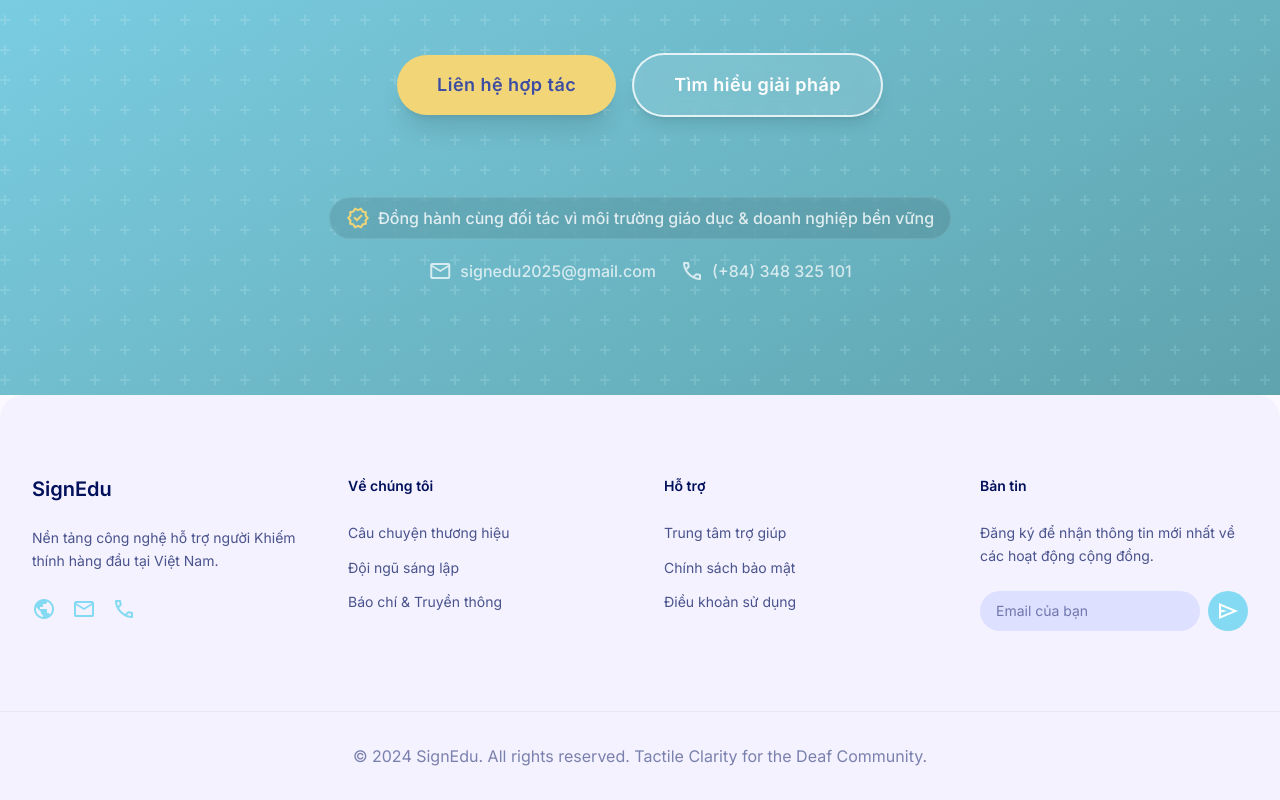
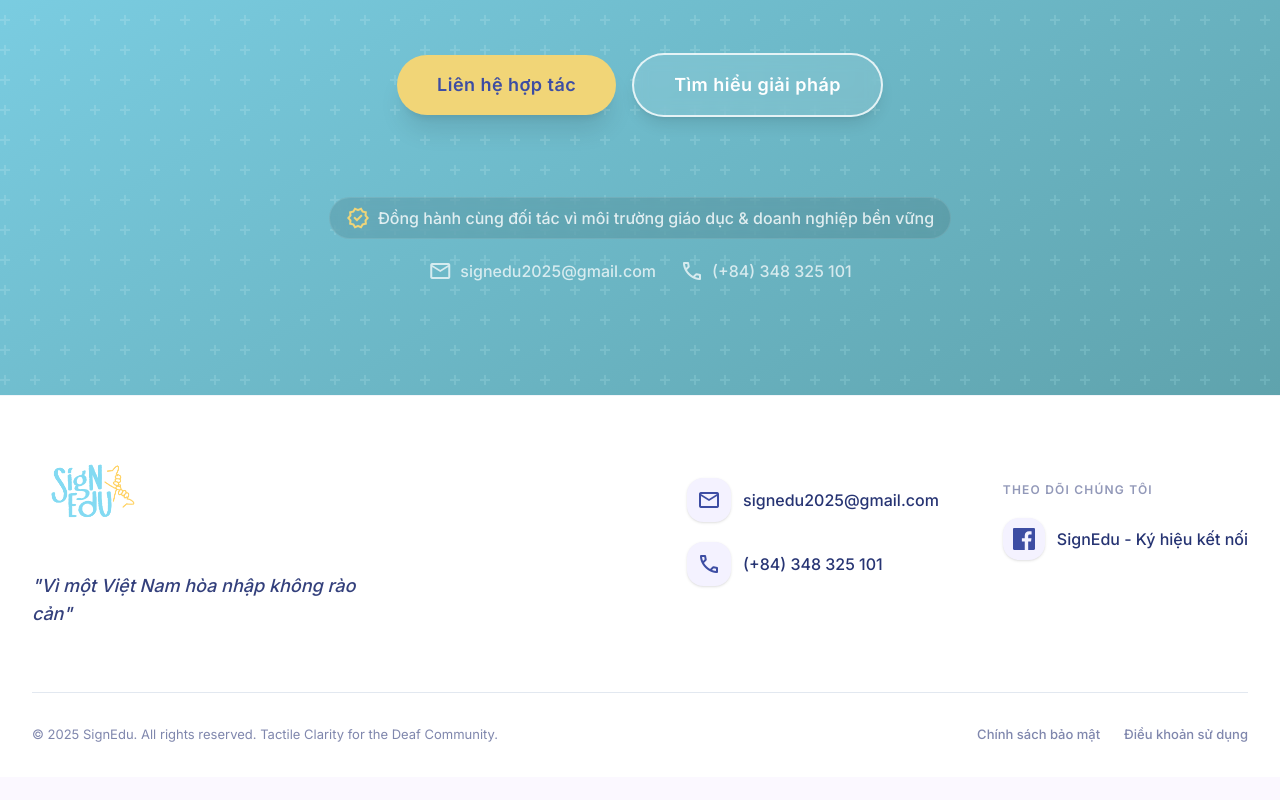
Before and after one commit to taihungg/signedu-website, a Next.js app: page / in a window 1280 px wide. Shown: the part 5151-5951 px from the top of the page. After the commit the page ends 5928 px from the top, so only its background shows below. Built offline with nearby package versions, Linux system fonts and the light colour scheme.

Commit message:
complete footer

```diff
--- a/src/components/Footer.tsx
+++ b/src/components/Footer.tsx
@@ -2,84 +2,63 @@
 
 export default function Footer() {
   return (
-    <footer className="bg-[#f4f2ff] w-full rounded-t-[1.5rem] mt-auto">
-      <div className="grid grid-cols-1 md:grid-cols-4 gap-12 max-w-7xl mx-auto px-8 py-20 font-body text-sm leading-relaxed">
-        <div className="space-y-6">
-          <div className="text-xl font-bold text-[#00105b]">SignEdu</div>
-          <p className="text-[#00105b]/70">
-            Nền tảng công nghệ hỗ trợ người Khiếm thính hàng đầu tại Việt Nam.
-          </p>
-          <div className="flex gap-4">
-            <span className="material-symbols-outlined text-primary cursor-pointer hover:opacity-80">
-              public
-            </span>
-            <span className="material-symbols-outlined text-primary cursor-pointer hover:opacity-80">
-              mail
-            </span>
-            <span className="material-symbols-outlined text-primary cursor-pointer hover:opacity-80">
-              call
-            </span>
+    <footer className="bg-white pt-16 md:pt-10 pb-8 mt-auto border-t border-slate-100">
+      <div className="max-w-7xl mx-auto px-6 md:px-8">
+
+        <div className="flex flex-col md:flex-row items-center md:items-center justify-between gap-12 mb-16">
+
+          {/* Brand Block */}
+          <div className="flex flex-col items-center md:items-start text-center md:text-left gap-4 max-w-sm">
+            <Link href="/" className="inline-block transition-transform hover:scale-105 duration-300">
+              <img src="/images/logo.png" alt="SignEdu Logo" className="h-30 w-auto object-contain" />
+            </Link>
+            <p className="text-[#00105b]/80 font-medium text-lg italic pr-4">
+              "Vì một Việt Nam hòa nhập không rào cản"
+            </p>
+          </div>
+
+          {/* Contact Info & Social */}
+          <div className="flex flex-col sm:flex-row items-center md:items-start gap-10 sm:gap-16">
+
+            {/* Contact Group */}
+            <div className="flex flex-col gap-5 text-[#00105b]/85 font-medium">
+              <a href="mailto:signedu2025@gmail.com" className="flex items-center gap-3 hover:text-[#83daf2] transition-colors group">
+                <span className="material-symbols-outlined text-[#3D4DA3] bg-[#f4f2ff] p-2.5 rounded-2xl group-hover:bg-[#83daf2] group-hover:text-white transition-all duration-300 shadow-sm group-hover:shadow-md group-hover:-translate-y-0.5">mail</span>
+                signedu2025@gmail.com
+              </a>
+              <a href="tel:+84348325101" className="flex items-center gap-3 hover:text-[#83daf2] transition-colors group">
+                <span className="material-symbols-outlined text-[#3D4DA3] bg-[#f4f2ff] p-2.5 rounded-2xl group-hover:bg-[#83daf2] group-hover:text-white transition-all duration-300 shadow-sm group-hover:shadow-md group-hover:-translate-y-0.5">call</span>
+                (+84) 348 325 101
+              </a>
+            </div>
+
+            {/* Social Block */}
+            <div className="flex flex-col items-center sm:items-start gap-5 text-[#00105b]/85 font-medium">
+              <span className="opacity-50 text-xs uppercase tracking-widest font-extrabold mt-1">Theo dõi chúng tôi</span>
+              <a href="https://www.facebook.com/profile.php?id=61580129730953" target="_blank" rel="noopener noreferrer" className="flex items-center gap-3 hover:text-[#3b5998] transition-colors group">
+                <div className="text-[#3D4DA3] bg-[#f4f2ff] p-2.5 rounded-2xl group-hover:bg-[#3b5998] group-hover:text-white transition-all duration-300 shadow-sm group-hover:shadow-md group-hover:-translate-y-0.5 flex items-center justify-center">
+                  <svg xmlns="http://www.w3.org/2000/svg" width="22" height="22" fill="currentColor" viewBox="0 0 24 24"><path d="M22.675 0h-21.35c-.732 0-1.325.593-1.325 1.325v21.351c0 .731.593 1.324 1.325 1.324h11.495v-9.294h-3.128v-3.622h3.128v-2.671c0-3.1 1.893-4.788 4.659-4.788 1.325 0 2.463.099 2.795.143v3.24l-1.918.001c-1.504 0-1.795.715-1.795 1.763v2.313h3.587l-.467 3.622h-3.12v9.293h6.116c.73 0 1.323-.593 1.323-1.325v-21.35c0-.732-.593-1.325-1.325-1.325z"/></svg>
+                </div>
+                SignEdu - Ký hiệu kết nối
+              </a>
+            </div>
+
+          </div>
+
+        </div>
+
+        {/* Divider */}
+        <hr className="border-t border-slate-200 mb-8" />
+
+        {/* Bottom */}
+        <div className="flex flex-col md:flex-row items-center justify-between gap-4 text-[13px] text-[#00105b]/50">
+          <p>© 2025 SignEdu. All rights reserved. Tactile Clarity for the Deaf Community.</p>
+          <div className="flex gap-6 font-medium">
+            <Link href="#" className="hover:text-[#83daf2] hover:underline transition-all">Chính sách bảo mật</Link>
+            <Link href="#" className="hover:text-[#83daf2] hover:underline transition-all">Điều khoản sử dụng</Link>
           </div>
         </div>
-        <div className="space-y-6">
-          <h4 className="font-bold text-[#00105b]">Về chúng tôi</h4>
-          <ul className="space-y-3">
-            <li>
-              <Link href="#" className="text-[#00105b]/70 hover:text-[#83daf2] transition-colors">
-                Câu chuyện thương hiệu
-              </Link>
-            </li>
-            <li>
-              <Link href="#" className="text-[#00105b]/70 hover:text-[#83daf2] transition-colors">
-                Đội ngũ sáng lập
-              </Link>
-            </li>
-            <li>
-              <Link href="#" className="text-[#00105b]/70 hover:text-[#83daf2] transition-colors">
-                Báo chí &amp; Truyền thông
-              </Link>
-            </li>
-          </ul>
-        </div>
-        <div className="space-y-6">
-          <h4 className="font-bold text-[#00105b]">Hỗ trợ</h4>
-          <ul className="space-y-3">
-            <li>
-              <Link href="#" className="text-[#00105b]/70 hover:text-[#83daf2] transition-colors">
-                Trung tâm trợ giúp
-              </Link>
-            </li>
-            <li>
-              <Link href="#" className="text-[#00105b]/70 hover:text-[#83daf2] transition-colors">
-                Chính sách bảo mật
-              </Link>
-            </li>
-            <li>
-              <Link href="#" className="text-[#00105b]/70 hover:text-[#83daf2] transition-colors">
-                Điều khoản sử dụng
-              </Link>
-            </li>
-          </ul>
-        </div>
-        <div className="space-y-6">
-          <h4 className="font-bold text-[#00105b]">Bản tin</h4>
-          <p className="text-[#00105b]/70">
-            Đăng ký để nhận thông tin mới nhất về các hoạt động cộng đồng.
-          </p>
-          <div className="flex gap-2">
-            <input
-              type="email"
-              placeholder="Email của bạn"
-              className="bg-surface-container-highest border-none rounded-full px-4 py-2 w-full focus:ring-2 focus:ring-primary/40 text-on-surface"
-            />
-            <button className="bg-primary text-on-primary p-2 rounded-full flex items-center justify-center hover:opacity-90 transition-all">
-              <span className="material-symbols-outlined text-sm">send</span>
-            </button>
-          </div>
-        </div>
-      </div>
-      <div className="max-w-7xl mx-auto px-8 py-8 border-t border-on-surface/5 text-center text-[#00105b]/50">
-        © 2024 SignEdu. All rights reserved. Tactile Clarity for the Deaf Community.
+
       </div>
     </footer>
   );
```
